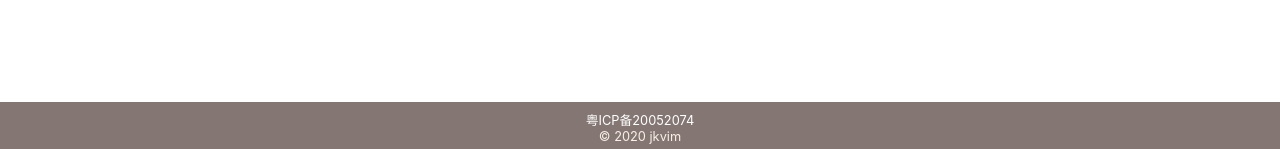
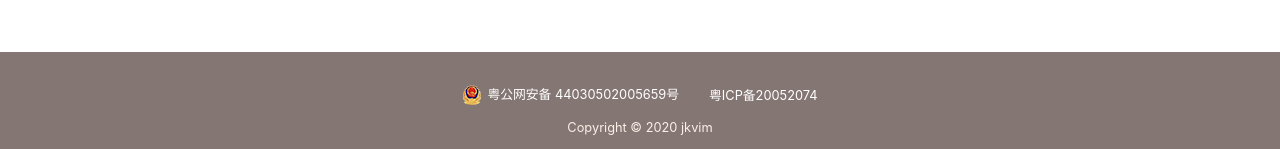
Before and after one commit to jkvim/jkvim, a React (Vite) app: page /kata-detail in a window 1280 px wide. Shown: the part 648-797 px from the top of the page. Built offline with nearby package versions, Linux system fonts and the light colour scheme.

Commit message:
feature: add beian to footer

```diff
--- a/src/layouts/Footer.css
+++ b/src/layouts/Footer.css
@@ -1,15 +1,35 @@
 .footer {
   display: flex;
   flex-direction: column;
-  height: 50px;
   background-color: var(--gray--color);
   color: var(--light--color);
   justify-content: center;
   align-items: center;
   font-size: 0.8rem;
+  height: 100px;
+}
+
+.beian {
+  display: flex;
+  align-items: center;
 }
 
 .beian a {
   color: white;
   text-decoration: none;
+  margin: 15px;
 }
+
+.gong-an-beian-number {
+  float: left;
+  height: 20px;
+  line-height: 20px;
+  margin: 0px 0px 0px 5px;
+}
+
+.gong-an-beian {
+  display: inline-block;
+  text-decoration: none;
+  height: 20px;
+  line-height: 20px;
+}
--- a/src/layouts/Footer.tsx
+++ b/src/layouts/Footer.tsx
@@ -1,15 +1,29 @@
 import React from "react"
 import './Footer.css'
+import beian from '../assets/beian.png'
 
 export default () => {
     return (
       <div className="footer">
         <div className="beian">
+          <a
+            target="_blank"
+            href="http://www.beian.gov.cn/portal/registerSystemInfo?recordcode=44030502005659"
+            className="gong-an-beian"
+          >
+            <img
+              src={beian}
+              style={{
+                float: "left",
+              }}
+            />
+            <p className="gong-an-beian-number">粤公网安备 44030502005659号</p>
+          </a>
           <a rel="nofollow" href="http://www.beian.miit.gov.cn" target="_blank">
-          粤ICP备20052074
+            粤ICP备20052074
           </a>
         </div>
-        <div className="copyright">© 2020 jkvim</div>
+        <div className="copyright">Copyright © 2020 jkvim</div>
       </div>
     );
 }
```
Also changed, not shown: src/assets/beian.png (added).
